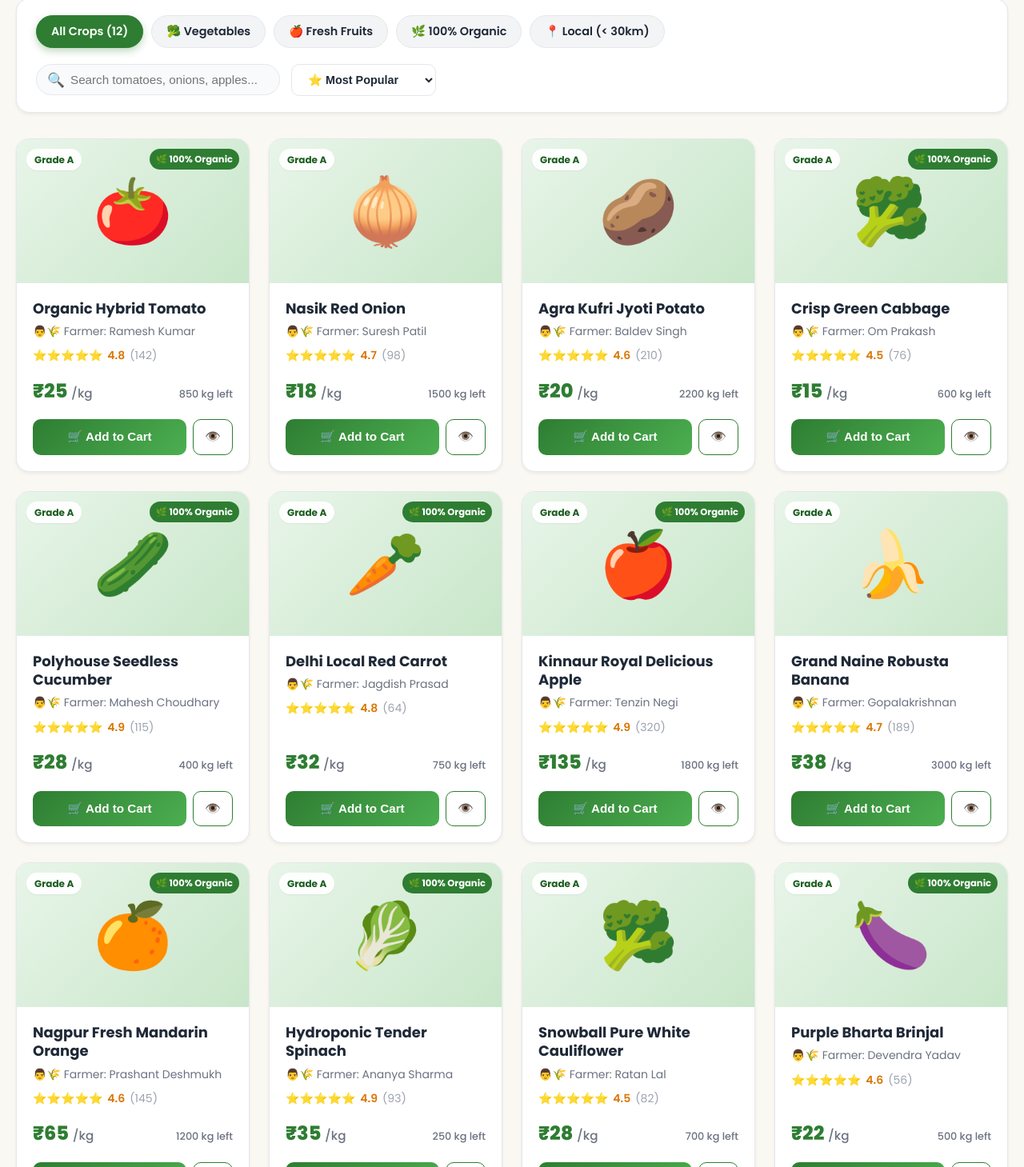
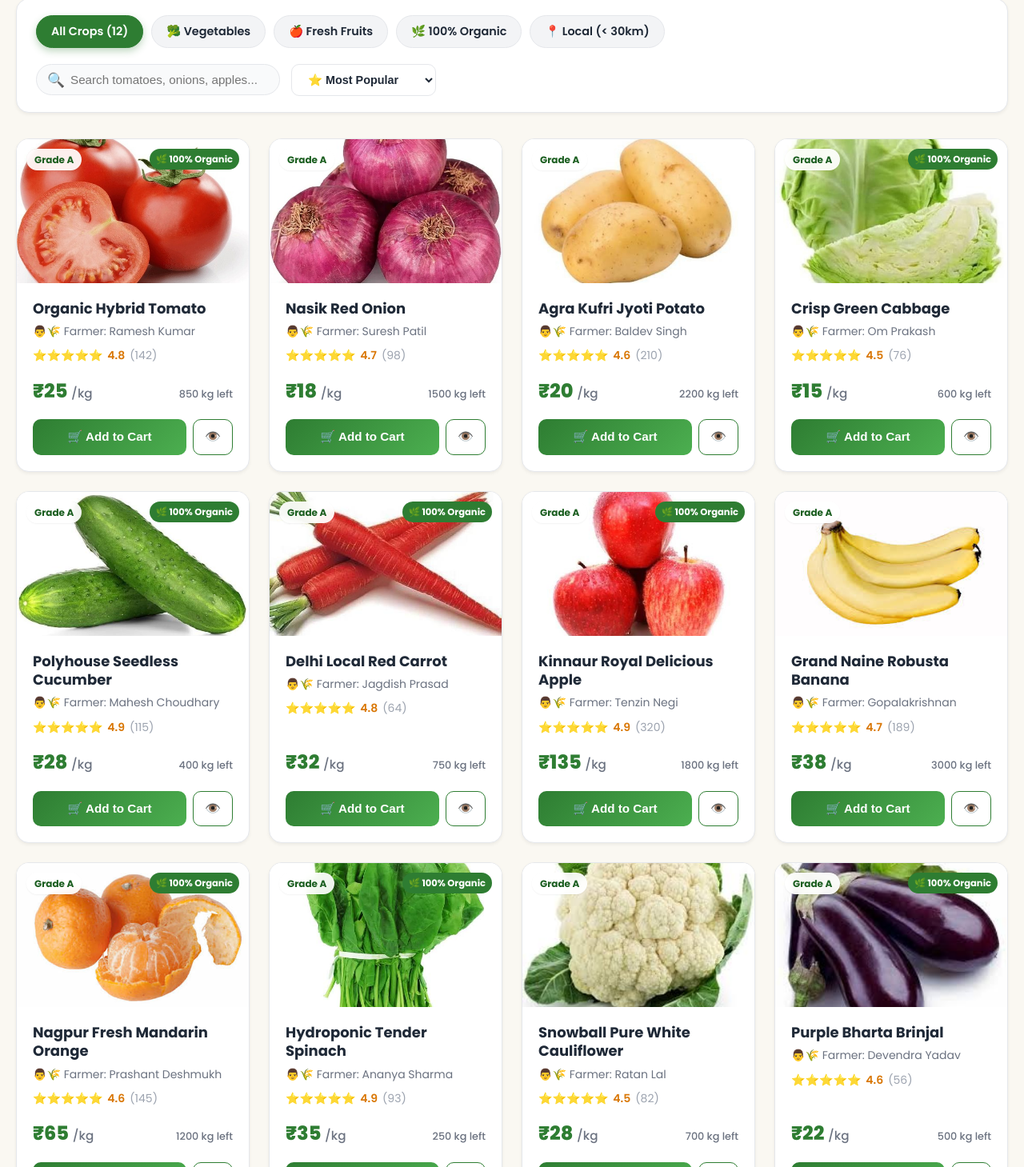
Before and after one commit to sunilsaini1009/KisanBridge, a plain HTML site: page Frontend/marketplace.html in a window 1280 px wide. Shown: the part 209-1668 px from the top of the page at 80% size. Drawn offline with Linux system fonts and the light colour scheme.

Commit message:
add Image

```diff
--- a/Frontend/css/cards.css
+++ b/Frontend/css/cards.css
@@ -265,6 +265,32 @@
   overflow: hidden;
 }
 
+.product-image-link {
+  text-decoration: none;
+  width: 100%;
+  height: 100%;
+  display: flex;
+  align-items: center;
+  justify-content: center;
+}
+
+.product-image-container.has-image {
+  background: #FFFFFF;
+}
+
+.product-img {
+  width: 100%;
+  height: 100%;
+  object-fit: cover;
+  object-position: center;
+  transition: transform var(--transition-normal);
+  display: block;
+}
+
+.product-card:hover .product-img {
+  transform: scale(1.08);
+}
+
 .product-emoji {
   font-size: 80px;
   transition: transform var(--transition-normal);
--- a/Frontend/css/marketplace.css
+++ b/Frontend/css/marketplace.css
@@ -171,6 +171,17 @@
   justify-content: center;
   box-shadow: inset 0 2px 6px rgba(0, 0, 0, 0.05);
   margin-bottom: 16px;
+  overflow: hidden;
+  position: relative;
+}
+
+.gallery-main-img,
+.gallery-main img {
+  width: 100%;
+  height: 100%;
+  object-fit: cover;
+  object-position: center;
+  display: block;
 }
 
 .gallery-main .large-emoji {
@@ -195,6 +206,14 @@
   font-size: 2rem;
   cursor: pointer;
   transition: all var(--transition-fast);
+  overflow: hidden;
+}
+
+.thumb-item img {
+  width: 100%;
+  height: 100%;
+  object-fit: cover;
+  display: block;
 }
 
 .thumb-item.active,
--- a/Frontend/data/products.json
+++ b/Frontend/data/products.json
@@ -9,6 +9,7 @@
     "farmer_share": 18,
     "platform_fee": 3,
     "logistics_fee": 4,
+    "image": "assets/images/tomato.jpg",
     "image_emoji": "🍅",
     "rating": 4.8,
     "reviews_count": 142,
@@ -29,6 +30,7 @@
     "farmer_share": 13,
     "platform_fee": 2,
     "logistics_fee": 3,
+    "image": "assets/images/onion.jpg",
     "image_emoji": "🧅",
     "rating": 4.7,
     "reviews_count": 98,
@@ -49,6 +51,7 @@
     "farmer_share": 14,
     "platform_fee": 2.5,
     "logistics_fee": 3.5,
+    "image": "assets/images/potato.jpg",
     "image_emoji": "🥔",
     "rating": 4.6,
     "reviews_count": 210,
@@ -69,6 +72,7 @@
     "farmer_share": 10.5,
     "platform_fee": 2,
     "logistics_fee": 2.5,
+    "image": "assets/images/cabbage.jpg",
     "image_emoji": "🥦",
     "rating": 4.5,
     "reviews_count": 76,
@@ -89,6 +93,7 @@
     "farmer_share": 20,
     "platform_fee": 3.5,
     "logistics_fee": 4.5,
+    "image": "assets/images/cucumber.jpg",
     "image_emoji": "🥒",
     "rating": 4.9,
     "reviews_count": 115,
@@ -109,6 +114,7 @@
     "farmer_share": 23,
     "platform_fee": 4,
     "logistics_fee": 5,
+    "image": "assets/images/carrot.jpg",
     "image_emoji": "🥕",
     "rating": 4.8,
     "reviews_count": 64,
@@ -129,6 +135,7 @@
     "farmer_share": 105,
     "platform_fee": 12,
     "logistics_fee": 18,
+    "image": "assets/images/apple.jpg",
     "image_emoji": "🍎",
     "rating": 4.9,
     "reviews_count": 320,
@@ -149,6 +156,7 @@
     "farmer_share": 27,
     "platform_fee": 4,
     "logistics_fee": 7,
+    "image": "assets/images/banana.jpg",
     "image_emoji": "🍌",
     "rating": 4.7,
     "reviews_count": 189,
@@ -169,6 +177,7 @@
     "farmer_share": 48,
     "platform_fee": 7,
     "logistics_fee": 10,
+    "image": "assets/images/orange.jpg",
     "image_emoji": "🍊",
     "rating": 4.6,
     "reviews_count": 145,
@@ -189,6 +198,7 @@
     "farmer_share": 26,
     "platform_fee": 4,
     "logistics_fee": 5,
+    "image": "assets/images/spinach.jpg",
     "image_emoji": "🥬",
     "rating": 4.9,
     "reviews_count": 93,
@@ -209,6 +219,7 @@
     "farmer_share": 20,
     "platform_fee": 3.5,
     "logistics_fee": 4.5,
+    "image": "assets/images/cauliflower.jpg",
     "image_emoji": "🥦",
     "rating": 4.5,
     "reviews_count": 82,
@@ -229,6 +240,7 @@
     "farmer_share": 15.5,
     "platform_fee": 2.5,
     "logistics_fee": 4,
+    "image": "assets/images/brinjal.jpg",
     "image_emoji": "🍆",
     "rating": 4.6,
     "reviews_count": 56,
--- a/Frontend/js/main.js
+++ b/Frontend/js/main.js
@@ -14,6 +14,7 @@ const DEFAULT_PRODUCTS = [
     farmer_share: 18,
     platform_fee: 3,
     logistics_fee: 4,
+    image: "assets/images/tomato.jpg",
     image_emoji: "🍅",
     rating: 4.8,
     reviews_count: 142,
@@ -34,6 +35,7 @@ const DEFAULT_PRODUCTS = [
     farmer_share: 13,
     platform_fee: 2,
     logistics_fee: 3,
+    image: "assets/images/onion.jpg",
     image_emoji: "🧅",
     rating: 4.7,
     reviews_count: 98,
@@ -54,6 +56,7 @@ const DEFAULT_PRODUCTS = [
     farmer_share: 14,
     platform_fee: 2.5,
     logistics_fee: 3.5,
+    image: "assets/images/potato.jpg",
     image_emoji: "🥔",
     rating: 4.6,
     reviews_count: 210,
@@ -74,6 +77,7 @@ const DEFAULT_PRODUCTS = [
     farmer_share: 10.5,
     platform_fee: 2,
     logistics_fee: 2.5,
+    image: "assets/images/cabbage.jpg",
     image_emoji: "🥦",
     rating: 4.5,
     reviews_count: 76,
@@ -94,6 +98,7 @@ const DEFAULT_PRODUCTS = [
     farmer_share: 20,
     platform_fee: 3.5,
     logistics_fee: 4.5,
+    image: "assets/images/cucumber.jpg",
     image_emoji: "🥒",
     rating: 4.9,
     reviews_count: 115,
@@ -114,6 +119,7 @@ const DEFAULT_PRODUCTS = [
     farmer_share: 23,
     platform_fee: 4,
     logistics_fee: 5,
+    image: "assets/images/carrot.jpg",
     image_emoji: "🥕",
     rating: 4.8,
     reviews_count: 64,
@@ -134,6 +140,7 @@ const DEFAULT_PRODUCTS = [
     "farmer_share": 105,
     "platform_fee": 12,
     "logistics_fee": 18,
+    image: "assets/images/apple.jpg",
     "image_emoji": "🍎",
     "rating": 4.9,
     "reviews_count": 320,
@@ -154,6 +161,7 @@ const DEFAULT_PRODUCTS = [
     "farmer_share": 27,
     "platform_fee": 4,
     "logistics_fee": 7,
+    image: "assets/images/banana.jpg",
     "image_emoji": "🍌",
     "rating": 4.7,
     "reviews_count": 189,
@@ -174,6 +182,7 @@ const DEFAULT_PRODUCTS = [
     "farmer_share": 48,
     "platform_fee": 7,
     "logistics_fee": 10,
+    image: "assets/images/orange.jpg",
     "image_emoji": "🍊",
     "rating": 4.6,
     "reviews_count": 145,
@@ -194,6 +203,7 @@ const DEFAULT_PRODUCTS = [
     "farmer_share": 26,
     "platform_fee": 4,
     "logistics_fee": 5,
+    image: "assets/images/spinach.jpg",
     "image_emoji": "🥬",
     "rating": 4.9,
     "reviews_count": 93,
@@ -214,6 +224,7 @@ const DEFAULT_PRODUCTS = [
     "farmer_share": 20,
     "platform_fee": 3.5,
     "logistics_fee": 4.5,
+    image: "assets/images/cauliflower.jpg",
     "image_emoji": "🥦",
     "rating": 4.5,
     "reviews_count": 82,
@@ -234,6 +245,7 @@ const DEFAULT_PRODUCTS = [
     "farmer_share": 15.5,
     "platform_fee": 2.5,
     "logistics_fee": 4,
+    image: "assets/images/brinjal.jpg",
     "image_emoji": "🍆",
     "rating": 4.6,
     "reviews_count": 56,
--- a/Frontend/marketplace.html
+++ b/Frontend/marketplace.html
@@ -181,11 +181,14 @@
 
       grid.innerHTML = filtered.map(product => `
         <div class="product-card">
-          <div class="product-image-container">
+          <div class="product-image-container ${product.image ? 'has-image' : ''}">
             <span class="product-grade-badge">${product.grade || 'Grade A'}</span>
             ${product.is_organic ? '<span class="product-organic-badge">🌿 100% Organic</span>' : ''}
-            <a href="product-detail.html?id=${product.id}" style="text-decoration: none;">
-              <div class="product-emoji">${product.image_emoji || '🥬'}</div>
+            <a href="product-detail.html?id=${product.id}" class="product-image-link">
+              ${product.image
+                ? `<img src="${product.image}" alt="${product.name}" class="product-img" loading="lazy" />`
+                : `<div class="product-emoji">${product.image_emoji || '🥬'}</div>`
+              }
             </a>
           </div>
 
```
Also changed, not shown: Frontend/product-detail.html (+20 -2 lines), Frontend/assets/images/apple.jpg (added), Frontend/assets/images/banana.jpg (added), Frontend/assets/images/brinjal.jpg (added), Frontend/assets/images/cabbage.jpg (added), Frontend/assets/images/carrot.jpg (added), Frontend/assets/images/cauliflower.jpg (added), Frontend/assets/images/cucumber.jpg (added), Frontend/assets/images/onion.jpg (added), Frontend/assets/images/orange.jpg (added), Frontend/assets/images/potato.jpg (added), Frontend/assets/images/spinach.jpg (added), Frontend/assets/images/tomato.jpg (added).
